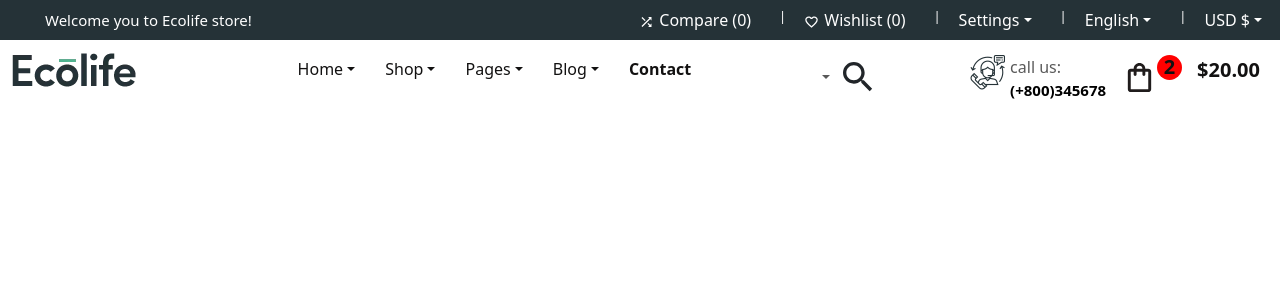
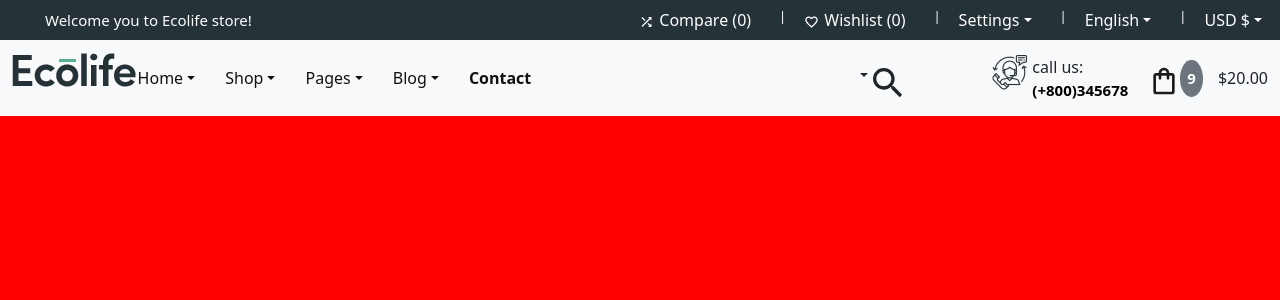
Before and after one commit to Manikrish52/reactjs, a React (Create React App) app: page / in a window 1280 px wide. Shown: the top 300 px of the page. Built offline with nearby package versions, Linux system fonts and the light colour scheme.

Commit message:
header change

```diff
--- a/package.json
+++ b/package.json
@@ -14,6 +14,7 @@
     "react": "^18.2.0",
     "react-bootstrap": "^2.8.0",
     "react-dom": "^18.2.0",
+    "react-router-dom": "^6.15.0",
     "react-scripts": "5.0.1",
     "web-vitals": "^2.1.4"
   },
--- a/src/navbar/navbar.css
+++ b/src/navbar/navbar.css
@@ -1,4 +1,6 @@
-
+ body{
+    background-color: red;
+ }
 .logo-content{
     background-image: url(./navbar.img/logo1.webp) ;
     width: 20%;
@@ -113,7 +115,7 @@
     color: #198754;
 }
 .shoppingbag{
-    font-size: 35px !important;
+    font-size: 32px !important;
     color: rgb(32, 28, 28) !important;
     margin-top: 5px;
 }
@@ -202,7 +204,7 @@
 
 
     /*home  */
-.middle-content{
+/* .middle-content{
     display: flex;
 
 }
@@ -253,7 +255,7 @@
 }
 .single-product:hover{
     color: #198754;
-}
+} */
 
 /* shop */
 .card-content{
@@ -317,6 +319,7 @@
 
 }
 /* blog */
+
 #blog-title{
       color: #A8AEB0;
     transition-duration: .4s;
@@ -341,7 +344,21 @@
     display: flex;
 }
 
+/* bag */
 
+.badge-content {
+    --bs-badge-padding-x: 7px !important;
+    border-radius: 100% ;
+    --bs-badge-padding-y: 3px !important;
+    font-size: 15px;
+    display: flex;
+    --bs-badge-font-size: 0.75em;
+
+    align-items: center;
+}
+.bag{
+display: flex;
+}
 
 
 @media only screen and (max-width: 600px) {
@@ -548,3 +565,9 @@
 @media only screen and (min-width : 1600px) {}
 
 @media only screen and (min-width : 1920px) {}
+.badge-content {
+    --bs-badge-padding-x: 0.35em;
+    --bs-badge-padding-y: 0.35em;
+    --bs-badge-font-size: 0.75em;
+    bottom: 10% !important;
+}
--- a/src/navbar/navbar.js
+++ b/src/navbar/navbar.js
@@ -14,28 +14,31 @@ import ListGroup from 'react-bootstrap/ListGroup';
 import InputGroup from 'react-bootstrap/InputGroup';
 import { ListItem } from '@mui/material';
 import FiberNewIcon from '@mui/icons-material/FiberNew';
+import Badge from 'react-bootstrap/Badge';
+
 
 
 function Navbarheader() {
   return (
-      <Navbar expand="lg" className="navbarheader-content">
-      <Container fluid className='navbar-container'>
+
+     <Navbar expand="lg" className="bg-body-tertiary">
+      <Container fluid>
+
 
       <Navbar.Brand className='logo-content' href="#">
 
        </Navbar.Brand>
 
+
         <Navbar.Toggle aria-controls="navbarScroll" />
+        <Navbar.Collapse id="navbarScroll">
+          <Nav
+            className="me-auto my-2 my-lg-0"
+            style={{ maxHeight: '100px' }}
+            navbarScroll
+          >
 
-        <Navbar.Collapse id="navbarScroll">
-            {/*  */}
-            <div className='navbar-content'>
-          <Nav>
-
-
-           <div className='middle-content'>
             {/* home */}
-
              <NavDropdown title="Home" id="middle-nav-dropdown"  >
                <NavDropdown className='action-home' title='Home Organic' href="#action/1.1" id='homeorganic-content'>
                  <ListGroup className='home-organic'>
@@ -45,7 +48,7 @@ function Navbarheader() {
                   <ListGroup.Item>Organic 4</ListGroup.Item>
                  </ListGroup>
 
-              <ArrowForwardIosIcon className='arrowforwardicion'/>
+               {/* <ArrowForwardIosIcon className='arrowforwardicion'/>  */}
                </NavDropdown>
                <NavDropdown.Divider className='navdrop-divider' />
                <NavDropdown className='action-home' href="#action/1.2" id='homeorganic-content' title='Home Cosmetic'>
@@ -155,7 +158,8 @@ function Navbarheader() {
             </Card>
 
              </NavDropdown>
-               {/* pages */}
+
+             {/* page */}
             <NavDropdown title="Pages" id="middle-nav-dropdown">
                   <ListGroup className='page-lists'>
                   <ListGroup.Item className='page-uses'>About Page</ListGroup.Item>
@@ -173,6 +177,7 @@ function Navbarheader() {
                   <ListGroup.Item className='page-uses'>Wishlist Page</ListGroup.Item>
                  </ListGroup>
              </NavDropdown>
+
              {/* blog */}
             <NavDropdown title="Blog" id="middle-nav-dropdown">
                <NavDropdown href="#action/3.5" title='Blog Grid' id='blog-title'>
@@ -197,18 +202,25 @@ function Navbarheader() {
                  {/* <ArrowForwardIosIcon className='arrowforwardicion'/>          */}
                </NavDropdown>
              </NavDropdown>
-               {/* contact us */}
              <div className='contact-content'>Contact</div>
-              </div>
+          </Nav>
+
+
+
+
                     {/* search */}
                <div className='search-box'>
              <NavDropdown id='search-content'>
              <InputGroup className='searchbox-content'>
+              <Form className="d-flex">
             <Form.Control
-          placeholder="Recipient's username"
-          aria-label="Recipient's username"
-          aria-describedby="basic-addon2"
+              type="search"
+              placeholder="Search"
+              className="me-2"
+              aria-label="Search"
             />
+            {/* <Button variant="outline-success">Search</Button> */}
+          </Form>
          <NavDropdown>
 
            <ListGroup className='allcategoties-lists'>
@@ -250,6 +262,7 @@ function Navbarheader() {
            </div>
             < SearchIcon className='searchicon'/>
               </div>
+
           {/* call */}
               <div className='call-content'>
              <Nav.Link >
@@ -258,24 +271,64 @@ function Navbarheader() {
              </div>
                  </Nav.Link>
              </div>
-         {/* <div className='call-content'> */}
+
+          {/* shoping bag */}
+             <div className='call-content'>
              <Nav.Link >
-            <div className='amount-content'> <ShoppingBagOutlinedIcon className='shoppingbag'  /> <div className='numbertwo-content'>
-                <div className='number-two'>2</div></div>
+
+                    <div className='bag' variant="primary"><ShoppingBagOutlinedIcon className='shoppingbag'  />
+       <Badge className='badge-content' bg="secondary">9</Badge>
+      <span className="visually-hidden">unread messages</span>
+    </div>
+
+
+
+                 </Nav.Link>
+
+
+                </div>
+
 
 <div className='number-content'>$20.00</div>
 
-            </div>
-                </Nav.Link>
 
-                {/* </div> */}
-
-          </Nav>
-          </div>
 
         </Navbar.Collapse>
       </Container>
     </Navbar>
+
+
+
+
+
+
+
+
+
+
+
+
+
+
+
+    //      {/* <div className='call-content'> */}
+    //         <Nav.Link >
+    //         <div className='amount-content'> <ShoppingBagOutlinedIcon className='shoppingbag'  /> <div className='numbertwo-content'>
+    //             <div className='number-two'>2</div></div>
+
+    //         <div className='number-content'>$20.00</div>
+
+    //         </div>
+    //             </Nav.Link>
+
+    //             {/* </div> */}
+
+    //       </Nav>
+    //       </div>
+
+    //     </Navbar.Collapse>
+    //   </Container>
+    // </Navbar>
   )
 }
 
```
Also changed, not shown: 1 other file (tests, documents, lock files or other folders). Lines whose indentation alone changed are shown as unchanged.
